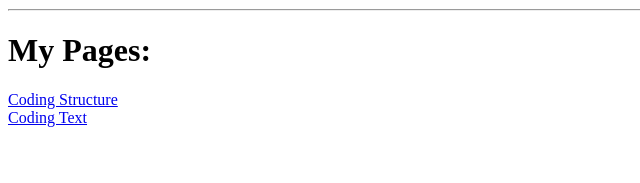
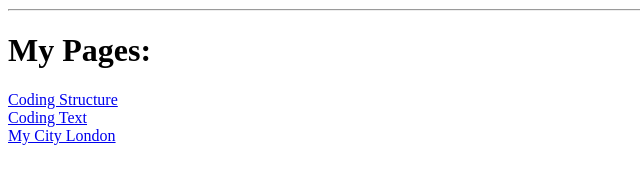
Before and after one commit to DragonKnight927/DragonKnight927.github.io, a plain HTML site: page index.html in a window 1280 px wide. Shown: the part 439-622 px from the top of the page, without its empty margins (0-640 px from the left). Drawn offline with Linux system fonts and the light colour scheme.

Commit message:
my index page

```diff
--- a/index.html
+++ b/index.html
@@ -26,13 +26,15 @@
         <li>git push</li>
     </ul>
 
-        <iframe src="https://www.youtube.com/embed/tntOCGkgt98?ecver=2" width="200" height="140"></iframe>
+    <iframe src="https://www.youtube.com/embed/tntOCGkgt98?ecver=2" width="200" height="140"></iframe>
 
     <hr>
     <h1>My Pages:</h1>
     <a href="tag1_structure.html">Coding Structure</a>
     <br>
     <a href="tag2_text.html">Coding Text</a>
+    <br>
+    <a href="mycity.html">My City London</a>
 </body>
 
 </html>
```
